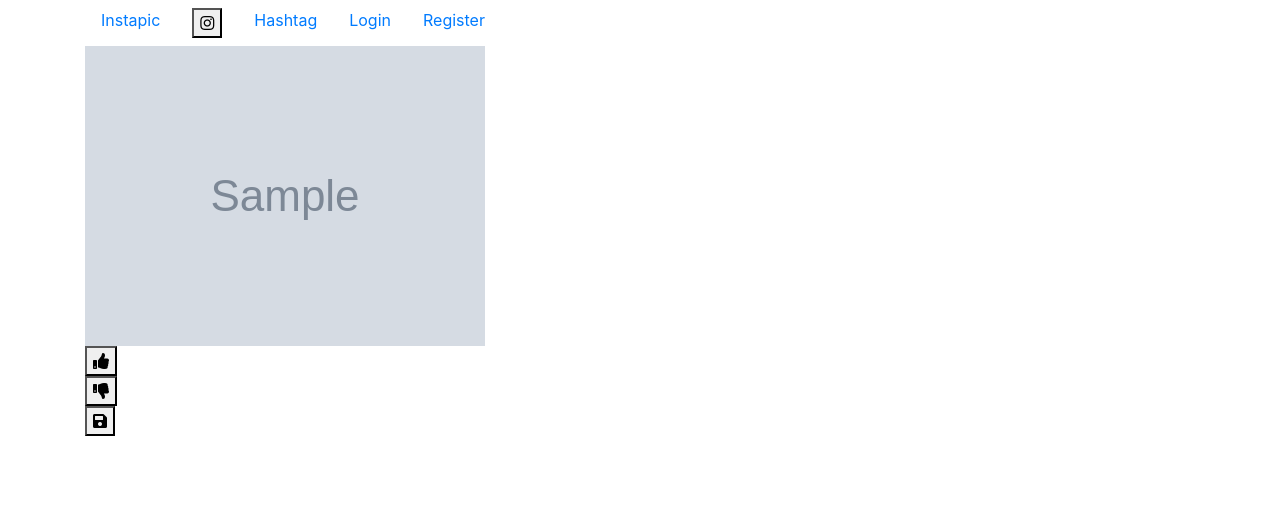
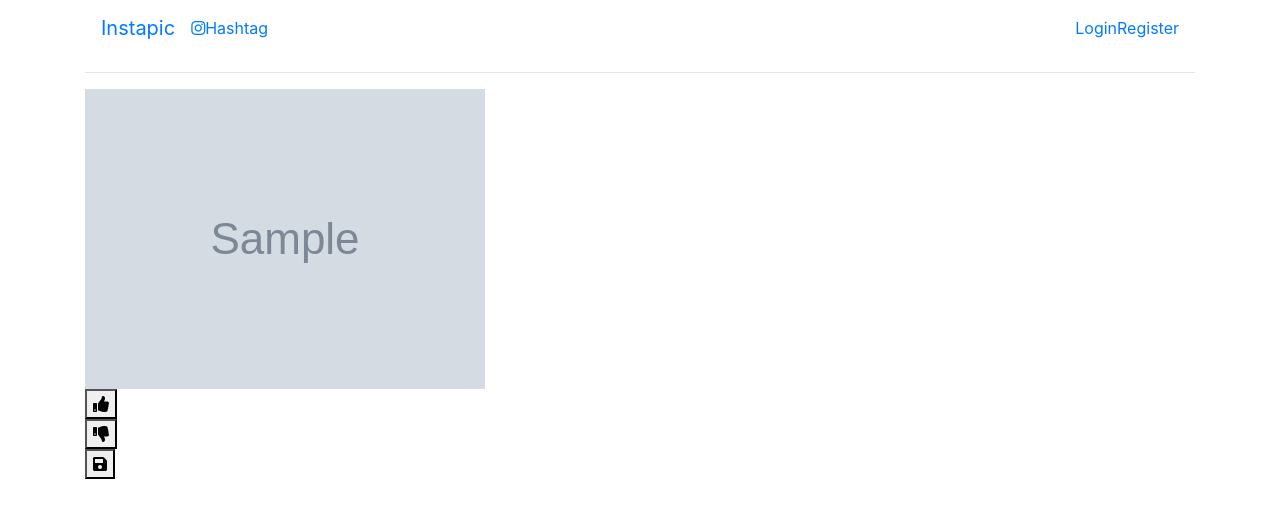
Before and after one commit to xinbei123/Instapic-project, a Flask app: page / in a window 1280 px wide. Shown: the top 518 px of the page. Run offline with Flask 2, Linux system fonts and the light colour scheme; tables that the repository leaves empty hold one stand-in row (values such as "Sample post"); grey boxes marked "Sample" are stand-in pictures; some libraries are stand-ins or nearby versions.

Commit message:
make top navbar nicer using bootstrap as well as photo list

```diff
--- a/templates/base.html
+++ b/templates/base.html
@@ -34,33 +34,33 @@
 </head>
 <body>
     <div class="container">
-        <nav class="nav">
-            <div class="nav nav-left">
-                <ul class="nav justify-content-front">
+
+        <nav class="navbar">
+            <a class="navbar-brand" href="/">
+                Instapic
+            </a>
+              <ul class="navbar-nav bd-navbar-nav flex-row">
                 <li class="nav-item">
-                    <a class="nav-link nav-icon" href="/">Instapic</a>
+                      <a class="nav-link nav-title" href="/"><i class="fab fa-instagram"></i></a>
                 </li>
-                  <a class="nav-link nav-title" href="/">
-                        <button>
-                            <i class="fab fa-instagram"></i>
-                        </button>
-                    </a>
+                <li class="nav-item">
                     <a class="nav-link nav-search" href="/hashtag">Hashtag</a>
+                </li>
             </ul>
-            </div>
-            <div class="nav nav-right">
-                <ul class="nav justify-content-end">
+
+            <ul class="navbar-nav flex-row ml-md-auto d-none d-md-flex">
                 <li class="nav-item">
-                    <a class="nav-link nav-login" href="/login">Login</a>
+                      <a class="nav-link" href="/login">Login</a>
                 </li>
+
                 <li class="nav-item">
                       <a class="nav-link nav-register" href="/register">Register</a>
                 </li>
             </ul>
+        </nav>
+        <hr>
+
     </div>
-        </nav>
-    </div>
-
 
     <div class="container">
         {% if "user_id" in session %}
--- a/templates/photo_list.html
+++ b/templates/photo_list.html
@@ -1,4 +1,6 @@
 {% extends "base.html" %}
+
+<div class="container">
 {% block content %}
 
     <div>
@@ -27,3 +29,5 @@
     </div>
 
 {% endblock content%}
+
+</div>
```
Lines whose indentation alone changed are shown as unchanged.
